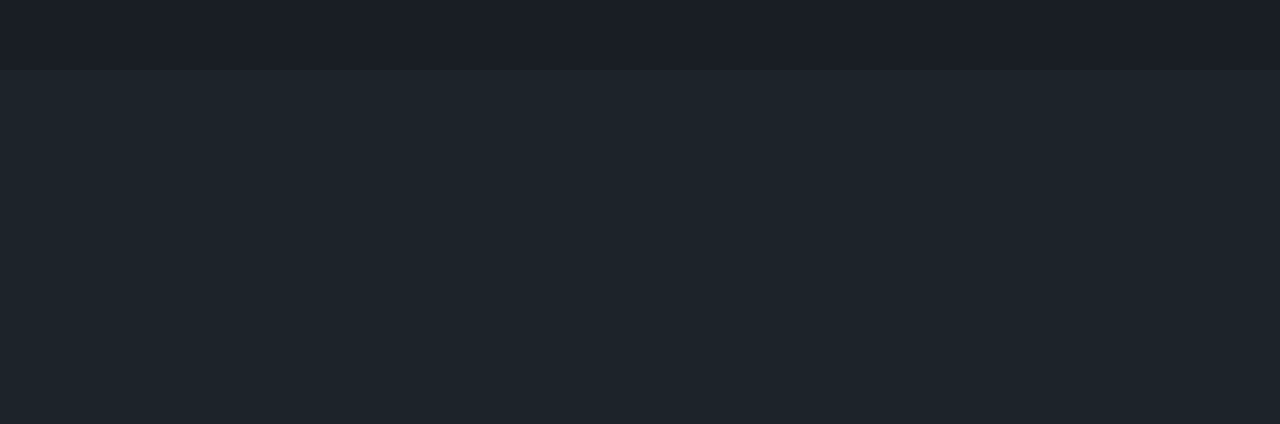
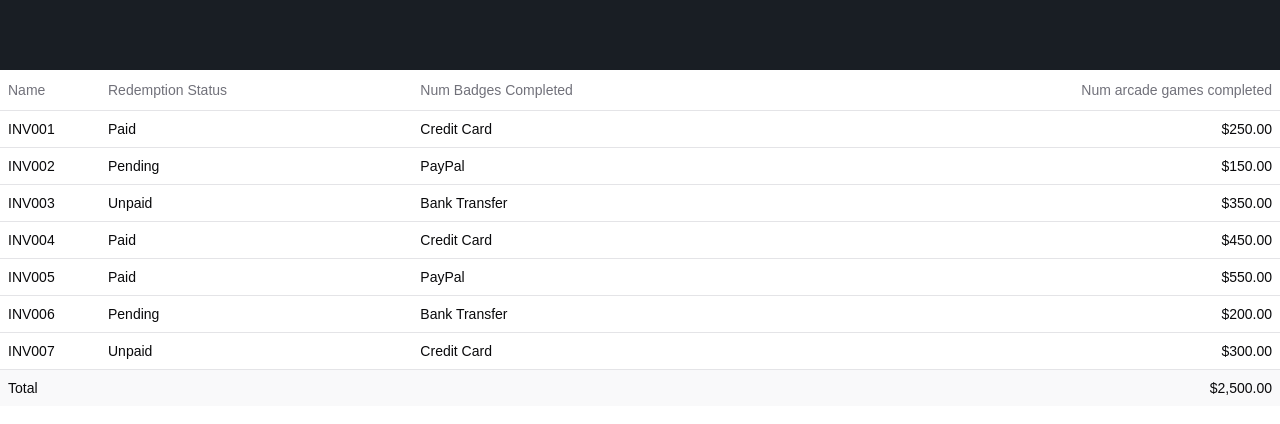
Before and after one commit to yashppawar/genai-cloud-jam-website, a Next.js app: page / in a window 1280 px wide. Shown: the part 730-1154 px from the top of the page. Before the commit the page ends 800 px from the top, so only its background shows below. Built offline with nearby package versions, Linux system fonts and the light colour scheme.

Commit message:
second commit after table

```diff
--- a/src/app/globals.css
+++ b/src/app/globals.css
@@ -15,24 +15,24 @@
 @layer base {
   :root {
     --background: 0 0% 100%;
-    --foreground: 0 0% 3.9%;
+    --foreground: 240 10% 3.9%;
     --card: 0 0% 100%;
-    --card-foreground: 0 0% 3.9%;
+    --card-foreground: 240 10% 3.9%;
     --popover: 0 0% 100%;
-    --popover-foreground: 0 0% 3.9%;
-    --primary: 0 0% 9%;
+    --popover-foreground: 240 10% 3.9%;
+    --primary: 240 5.9% 10%;
     --primary-foreground: 0 0% 98%;
-    --secondary: 0 0% 96.1%;
-    --secondary-foreground: 0 0% 9%;
-    --muted: 0 0% 96.1%;
-    --muted-foreground: 0 0% 45.1%;
-    --accent: 0 0% 96.1%;
-    --accent-foreground: 0 0% 9%;
+    --secondary: 240 4.8% 95.9%;
+    --secondary-foreground: 240 5.9% 10%;
+    --muted: 240 4.8% 95.9%;
+    --muted-foreground: 240 3.8% 46.1%;
+    --accent: 240 4.8% 95.9%;
+    --accent-foreground: 240 5.9% 10%;
     --destructive: 0 84.2% 60.2%;
     --destructive-foreground: 0 0% 98%;
-    --border: 0 0% 89.8%;
-    --input: 0 0% 89.8%;
-    --ring: 0 0% 3.9%;
+    --border: 240 5.9% 90%;
+    --input: 240 5.9% 90%;
+    --ring: 240 10% 3.9%;
     --chart-1: 12 76% 61%;
     --chart-2: 173 58% 39%;
     --chart-3: 197 37% 24%;
@@ -41,25 +41,25 @@
     --radius: 0.5rem;
   }
   .dark {
-    --background: 0 0% 3.9%;
+    --background: 240 10% 3.9%;
     --foreground: 0 0% 98%;
-    --card: 0 0% 3.9%;
+    --card: 240 10% 3.9%;
     --card-foreground: 0 0% 98%;
-    --popover: 0 0% 3.9%;
+    --popover: 240 10% 3.9%;
     --popover-foreground: 0 0% 98%;
     --primary: 0 0% 98%;
-    --primary-foreground: 0 0% 9%;
-    --secondary: 0 0% 14.9%;
+    --primary-foreground: 240 5.9% 10%;
+    --secondary: 240 3.7% 15.9%;
     --secondary-foreground: 0 0% 98%;
-    --muted: 0 0% 14.9%;
-    --muted-foreground: 0 0% 63.9%;
-    --accent: 0 0% 14.9%;
+    --muted: 240 3.7% 15.9%;
+    --muted-foreground: 240 5% 64.9%;
+    --accent: 240 3.7% 15.9%;
     --accent-foreground: 0 0% 98%;
     --destructive: 0 62.8% 30.6%;
     --destructive-foreground: 0 0% 98%;
-    --border: 0 0% 14.9%;
-    --input: 0 0% 14.9%;
-    --ring: 0 0% 83.1%;
+    --border: 240 3.7% 15.9%;
+    --input: 240 3.7% 15.9%;
+    --ring: 240 4.9% 83.9%;
     --chart-1: 220 70% 50%;
     --chart-2: 160 60% 45%;
     --chart-3: 30 80% 55%;
--- a/src/app/page.tsx
+++ b/src/app/page.tsx
@@ -1,5 +1,6 @@
 import Image from "next/image";
 import { Roboto } from "next/font/google";
+import { TableDemo } from "@/components/tableComp";
 
 const roboto = Roboto({
     weight: "400",
@@ -8,12 +9,11 @@
 
 export default function Home() {
     return (
-        <div className="hero bg-base-200 min-h-screen text-secondary">
+        <><div className="hero bg-base-200 min-h-screen text-secondary">
             <div className="hero-content flex-col lg:flex-row-reverse">
                 <img
                     src="https://img.daisyui.com/images/stock/photo-1635805737707-575885ab0820.webp"
-                    className="max-w-sm rounded-lg shadow-2xl"
-                />
+                    className="max-w-sm rounded-lg shadow-2xl" />
                 <div>
                     {/* <Image src={'/genai.png'} height={262} width={1291} alt="Gen AI by GDG VIIT"/> */}
                     <h1 className={`text-9xl font-bold ${roboto.className}`}>
@@ -54,6 +54,8 @@
                     </div>
                 </div>
             </div>
-        </div>
+            <div>
+            </div>
+        </div><TableDemo /></>
     );
 }
--- /dev/null
+++ b/src/components/tableComp.tsx
@@ -0,0 +1,87 @@
+import {
+    Table,
+    TableBody,
+    TableCaption,
+    TableCell,
+    TableFooter,
+    TableHead,
+    TableHeader,
+    TableRow,
+  } from "@/components/ui/table"
+
+  const invoices = [
+    {
+      invoice: "INV001",
+      paymentStatus: "Paid",
+      totalAmount: "$250.00",
+      paymentMethod: "Credit Card",
+    },
+    {
+      invoice: "INV002",
+      paymentStatus: "Pending",
+      totalAmount: "$150.00",
+      paymentMethod: "PayPal",
+    },
+    {
+      invoice: "INV003",
+      paymentStatus: "Unpaid",
+      totalAmount: "$350.00",
+      paymentMethod: "Bank Transfer",
+    },
+    {
+      invoice: "INV004",
+      paymentStatus: "Paid",
+      totalAmount: "$450.00",
+      paymentMethod: "Credit Card",
+    },
+    {
+      invoice: "INV005",
+      paymentStatus: "Paid",
+      totalAmount: "$550.00",
+      paymentMethod: "PayPal",
+    },
+    {
+      invoice: "INV006",
+      paymentStatus: "Pending",
+      totalAmount: "$200.00",
+      paymentMethod: "Bank Transfer",
+    },
+    {
+      invoice: "INV007",
+      paymentStatus: "Unpaid",
+      totalAmount: "$300.00",
+      paymentMethod: "Credit Card",
+    },
+  ]
+
+  export function TableDemo() {
+    return (
+      <Table>
+        <TableCaption>A list of your recent invoices.</TableCaption>
+        <TableHeader>
+          <TableRow>
+            <TableHead className="w-[100px]">Name</TableHead>
+            <TableHead>Redemption Status</TableHead>
+            <TableHead>Num Badges Completed</TableHead>
+            <TableHead className="text-right">Num arcade games completed</TableHead>
+          </TableRow>
+        </TableHeader>
+        <TableBody>
+          {invoices.map((invoice) => (
+            <TableRow key={invoice.invoice}>
+              <TableCell className="font-medium">{invoice.invoice}</TableCell>
+              <TableCell>{invoice.paymentStatus}</TableCell>
+              <TableCell>{invoice.paymentMethod}</TableCell>
+              <TableCell className="text-right">{invoice.totalAmount}</TableCell>
+            </TableRow>
+          ))}
+        </TableBody>
+        <TableFooter>
+          <TableRow>
+            <TableCell colSpan={3}>Total</TableCell>
+            <TableCell className="text-right">$2,500.00</TableCell>
+          </TableRow>
+        </TableFooter>
+      </Table>
+    )
+  }
--- /dev/null
+++ b/src/components/ui/table.tsx
@@ -0,0 +1,120 @@
+import * as React from "react"
+
+import { cn } from "@/lib/utils"
+
+const Table = React.forwardRef<
+  HTMLTableElement,
+  React.HTMLAttributes<HTMLTableElement>
+>(({ className, ...props }, ref) => (
+  <div className="relative w-full overflow-auto">
+    <table
+      ref={ref}
+      className={cn("w-full caption-bottom text-sm", className)}
+      {...props}
+    />
+  </div>
+))
+Table.displayName = "Table"
+
+const TableHeader = React.forwardRef<
+  HTMLTableSectionElement,
+  React.HTMLAttributes<HTMLTableSectionElement>
+>(({ className, ...props }, ref) => (
+  <thead ref={ref} className={cn("[&_tr]:border-b", className)} {...props} />
+))
+TableHeader.displayName = "TableHeader"
+
+const TableBody = React.forwardRef<
+  HTMLTableSectionElement,
+  React.HTMLAttributes<HTMLTableSectionElement>
+>(({ className, ...props }, ref) => (
+  <tbody
+    ref={ref}
+    className={cn("[&_tr:last-child]:border-0", className)}
+    {...props}
+  />
+))
+TableBody.displayName = "TableBody"
+
+const TableFooter = React.forwardRef<
+  HTMLTableSectionElement,
+  React.HTMLAttributes<HTMLTableSectionElement>
+>(({ className, ...props }, ref) => (
+  <tfoot
+    ref={ref}
+    className={cn(
+      "border-t bg-muted/50 font-medium [&>tr]:last:border-b-0",
+      className
+    )}
+    {...props}
+  />
+))
+TableFooter.displayName = "TableFooter"
+
+const TableRow = React.forwardRef<
+  HTMLTableRowElement,
+  React.HTMLAttributes<HTMLTableRowElement>
+>(({ className, ...props }, ref) => (
+  <tr
+    ref={ref}
+    className={cn(
+      "border-b transition-colors hover:bg-muted/50 data-[state=selected]:bg-muted",
+      className
+    )}
+    {...props}
+  />
+))
+TableRow.displayName = "TableRow"
+
+const TableHead = React.forwardRef<
+  HTMLTableCellElement,
+  React.ThHTMLAttributes<HTMLTableCellElement>
+>(({ className, ...props }, ref) => (
+  <th
+    ref={ref}
+    className={cn(
+      "h-10 px-2 text-left align-middle font-medium text-muted-foreground [&:has([role=checkbox])]:pr-0 [&>[role=checkbox]]:translate-y-[2px]",
+      className
+    )}
+    {...props}
+  />
+))
+TableHead.displayName = "TableHead"
+
+const TableCell = React.forwardRef<
+  HTMLTableCellElement,
+  React.TdHTMLAttributes<HTMLTableCellElement>
+>(({ className, ...props }, ref) => (
+  <td
+    ref={ref}
+    className={cn(
+      "p-2 align-middle [&:has([role=checkbox])]:pr-0 [&>[role=checkbox]]:translate-y-[2px]",
+      className
+    )}
+    {...props}
+  />
+))
+TableCell.displayName = "TableCell"
+
+const TableCaption = React.forwardRef<
+  HTMLTableCaptionElement,
+  React.HTMLAttributes<HTMLTableCaptionElement>
+>(({ className, ...props }, ref) => (
+  <caption
+    ref={ref}
+    className={cn("mt-4 text-sm text-muted-foreground", className)}
+    {...props}
+  />
+))
+TableCaption.displayName = "TableCaption"
+
+export {
+  Table,
+  TableHeader,
+  TableBody,
+  TableFooter,
+  TableHead,
+  TableRow,
+  TableCell,
+  TableCaption,
+}
```
Also changed, not shown: components.json, src/public/output.json (renamed from src/preprocessing/output.json), 1 other file (tests, documents, lock files or other folders).
